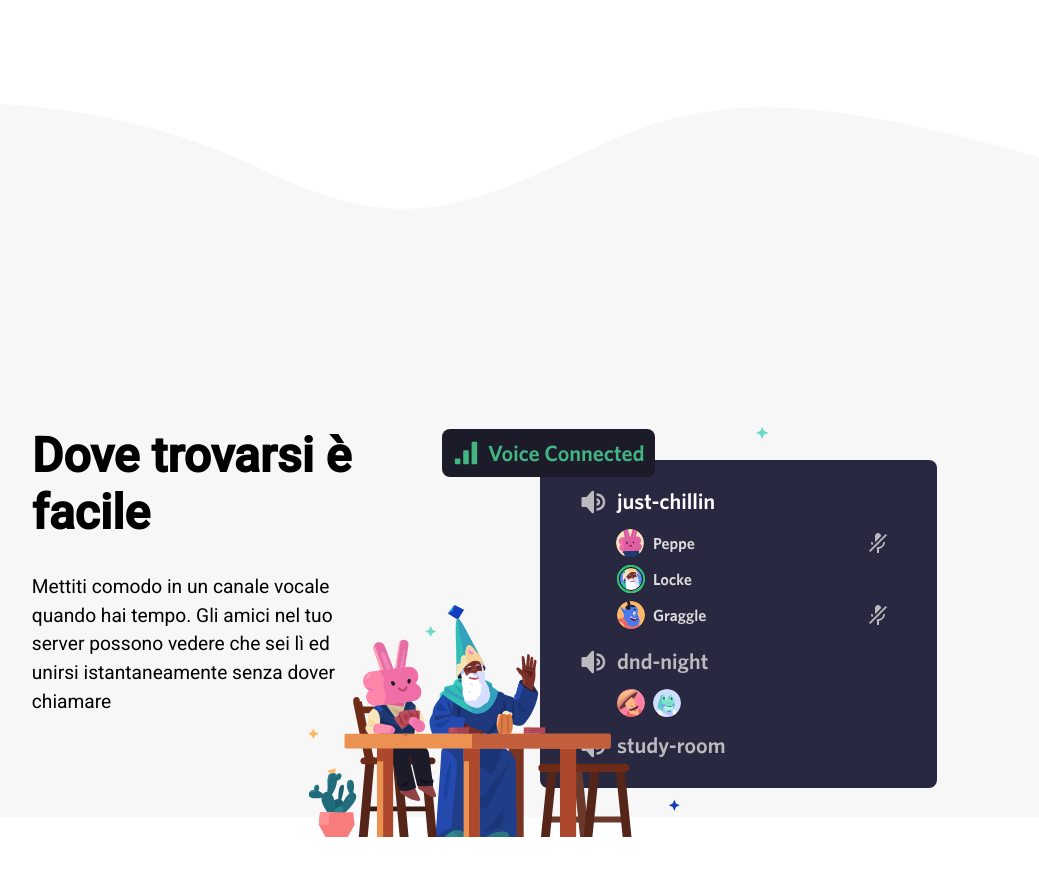
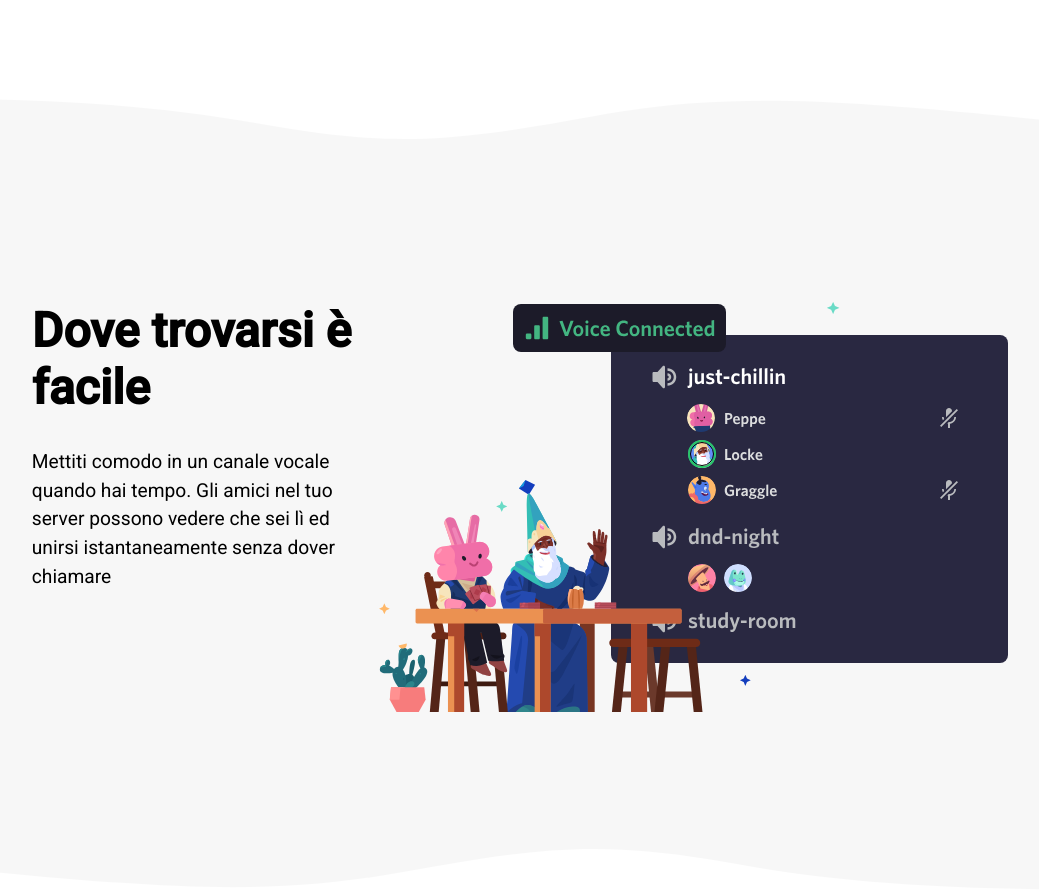
Before and after one commit to AnTosi/htmlcss-discord, a plain HTML site: page index.html in a window 1280 px wide. Shown: the part 1230-2121 px from the top of the page, without its empty margins (141-1180 px from the left). Before the commit the page ends 2067 px from the top, so only its background shows below. Drawn offline with Linux system fonts and the light colour scheme.

Commit message:
Sistemato clearfix e onde

```diff
--- a/index.html
+++ b/index.html
@@ -57,7 +57,7 @@
         <section class="one">
             <div class="vertical_container">
                 <div class="whiteback left clearfix">
-                    <div class="img_container clearfix">
+                    <div class="img_container">
                         <img src="./img/item1.svg" alt="group chat divided by argument thanks to #">
                     </div>
                     <div class="text_area">
@@ -72,7 +72,7 @@
             </div>
         </section>
 
-        <div class="wave">
+        <div class="wave wtog">
         </div>
 
         <section class="two">
@@ -86,12 +86,16 @@
                             Mettiti comodo in un canale vocale quando hai tempo. Gli amici nel tuo server possono vedere che sei lì ed unirsi istantaneamente senza dover chiamare
                         </p>
                     </div>
-                    <div class="img_container clearfix">
+                    <div class="img_container">
                         <img src="./img/item2.svg" alt="group chat divided by argument thanks to #">
                     </div>
                 </div>
             </div>
         </section>
+
+        <div class="wave gtow">
+
+        </div>
 
 
     </main>
--- a/style/style.css
+++ b/style/style.css
@@ -18,9 +18,6 @@
     margin: auto;
     width: 73%;
     position: relative;
-}
-.sopra.jumbo {
-    z-index: 2;
 }
 
 section.sopra>.vertical_container {
@@ -174,7 +171,6 @@ section.one div.text_area {
 
 main section {
     padding: 100px 0px;
-    z-index: 2;
 }
 
 section p {
@@ -185,24 +181,23 @@ section p {
 
 /* wave */
 .wave {
-    height: 200px;
+    height: 75px;
     background-image: url(../img/wave.svg);
+    filter: opacity(0.03);
     background-repeat: no-repeat;
     background-size: cover;
-    filter: opacity(0.03);
+}
+
+div.wave.gtow {
+    transform: rotate(180deg);
 }
 /* /wave */
-
-div.prova {
-    height: 200px;
-    background-color: #F7F7F7;
-}
 
 /* section2 */
 
 section.two img {
-    position: absolute;
-    right:0;
+   margin-right: 0;
+   margin-left: auto;
 }
 
 section.two {
```
